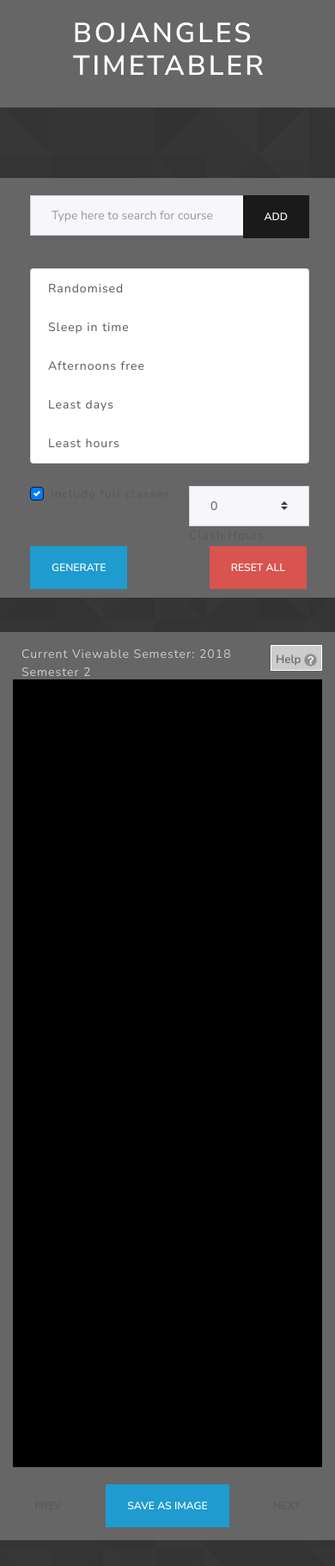
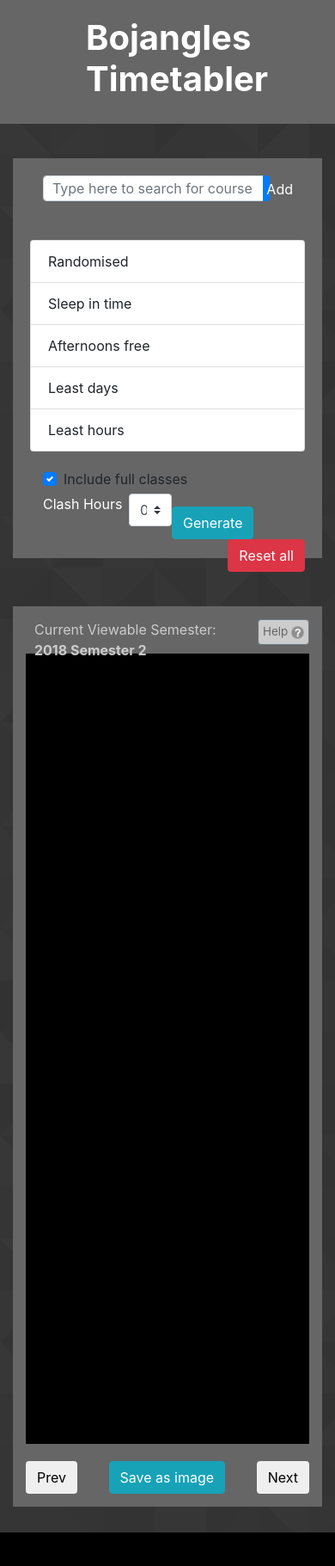
Before and after one commit to csesoc/bojangles, a Flask app: page / in a window 390 px wide; the page is wider, and only the part inside the window is pictured. Shown: that part at 86% size. After the commit the page ends 1782 px from the top of that part, so only its background shows below. Run offline with Flask 2, Linux system fonts and the light colour scheme; data that the repository does not hold is empty; parts of the project's set-up code (start-up, migrations or seed data) failed here and were passed over; some libraries are stand-ins or nearby versions.

Commit message:
updated appearance

```diff
--- a/flaskr/bojangles/templates/home.html
+++ b/flaskr/bojangles/templates/home.html
@@ -2,11 +2,7 @@
 {% block content %}
 <!-- <div class="random">hello<div> -->
 <head>
-    <link rel="stylesheet" href="https://stackpath.bootstrapcdn.com/bootswatch/4.1.1/lux/bootstrap.min.css">
-    <script src="https://maxcdn.bootstrapcdn.com/bootstrap/4.1.0/js/bootstrap.min.js"></script>
-
-    <link rel="stylesheet" href="style.css">
-    <script type="text/javascript" src="js/Sortable.js"></script>
+    <meta charset="utf-8">
     <title>Bojangles Timetabler</title>
 
     <!-- timetable class colours -->
@@ -17,45 +13,30 @@
      teal        #33cccc
      yellow      #ffcc00
      -->
-
-    <!-- Theme colours -->
-    <!--
-     white       #FFF
-     black       #000
-     dark_grey   #333 !!!!!!
-     grey        #666 !!!!!!
-     light_grey  #CCC !!!!!!
-     pale-red    #FD6769 !!!!!!
-     blue        #3399ff !!!!!!
-
-     !!!! may change
-     -->
 </head>
 
-
+<body>
+        <div class="container-fluid">
         <div class="row">
             <div class="col-sm-12" style="background-color:#666;padding-top:20px;padding-left:100px;padding-bottom:20px;">
-            <h1 style="color:white">Bojangles Timetabler</h1>
+                <h1 style="color:white; font-weight:bold; font-size:30pt">Bojangles Timetabler</h1>
             </div>
         </div>
-<br>
-<br>
-
 
         <div class="row">
             <!-- sidebar column -->
-    <div class="col-md-5">
-        <!-- <p style="padding-top: 15px; text-align: center">current semester</p> -->
+            <div class="col-12 col-md-5">
+
                 <div id="app" class="sidebar_container">
                 {% raw %}
                     <!-- input classes -->
                     <div class="input-group" style="padding: 0 10px 25px 15px;">
-                <input type="text" class="form-control"
+                        <input style="width: 85%; height: 30px; padding-left: 10px;" type="text" class="form-control"
                            :placeholder="getPlaceholder"
                            id="course-search"
                            v-on:keypress="addCourse" :disabled="this.chosenCourseFull"/>
                         <div class="input-group-append">
-                    <button id="add-btn" class="btn btn-primary"
+                            <button id="add-btn" class="btn btn-primary search_btn"
                                 v-on:click="addCourse"
                                 :disabled="this.chosenCourseFull">
                                 Add
@@ -64,10 +45,9 @@
                     </div>
 
                     <!-- show classes list -->
-            <div class="AllChosenCourse" v-for="(course, index) in chosenCourse" :key="course.code">
-                <div style="padding-left:15px; padding-right: 10px; padding-bottom: 5px">
-                    <div class="CourseBox" style="padding-bottom: 10px; background-color: white">
-                        <div class="card-body" style="height: 80px">
+                    <ul class="AllChosenCourses list-group" v-for="(course, index) in chosenCourse" :key="course.code">
+                        <li class="CourseBox">
+                            <div class="card-body">
                                 <h4 class="card-title p_course_code">
                                     <a target="__blank" :href="getCoursePage(course.code)">
                                         {{course.code}}
@@ -80,26 +60,25 @@
                                     Remove
                                 </button>
                             </div>
-                    </div>
-                </div>
-            </div>
+                        </li>
+                    </ul>
 
                     <!-- sorting option -->
-            <div style="padding: 10px; padding-left: 15px; margin-bottom: 15px">
+                    <div style="margin: 20px 0px;">
                     <ul class="list-group">
-                <li class="list-group-item d-flex justify-content-between align-items-center">
+                        <li class="list-group-item d-flex justify-content-between align-items-center" draggable="true" ondragenter="dragenter(event)" ondragstart="dragstart(event)" data-id="random">
                             Randomised
                         </li>
-                <li class="list-group-item d-flex justify-content-between align-items-center">
+                        <li class="list-group-item d-flex justify-content-between align-items-center" draggable="true" ondragenter="dragenter(event)" ondragstart="dragstart(event)" data-id="sleep">
                             Sleep in time
                         </li>
-                <li class="list-group-item d-flex justify-content-between align-items-center">
+                        <li class="list-group-item d-flex justify-content-between align-items-center" draggable="true" ondragenter="dragenter(event)" ondragstart="dragstart(event)" data-id="afternoon">
                             Afternoons free
                         </li>
-                <li class="list-group-item d-flex justify-content-between align-items-center">
+                        <li class="list-group-item d-flex justify-content-between align-items-center" draggable="true" ondragenter="dragenter(event)" ondragstart="dragstart(event)" data-id="days">
                             Least days
                         </li>
-                <li class="list-group-item d-flex justify-content-between align-items-center">
+                        <li class="list-group-item d-flex justify-content-between align-items-center" draggable="true" ondragenter="dragenter(event)" ondragstart="dragstart(event)" data-id="hours">
                             Least hours
                         </li>
                     </ul>
@@ -112,8 +91,8 @@
                         </div>
 
                         <!-- clash hours -->
-                <div class="clashHour" style="float: right; padding-right: 10px; margin-top: -20px">
-                    <select class="custom-select">
+                        <div class="clashHour" style="color: white; float: left; margin-top: 5px;">
+                            <select class="custom-select" style="float: right; width: 50px">
                                 <option selected="">0</option>
                                 <option value="1">1</option>
                                 <option value="2">2</option>
@@ -125,9 +104,9 @@
                     </div>
 
                     <!-- Generate and Reset Buttons-->
-            <div id="button_container" style="margin-top: 50px">
-                <button type="button" class="btn btn-info" style="float: left; margin-left: 15px">Generate</button>
-                <button type="button" class="btn btn-danger" style="float: right; margin-right: 13px">Reset all</button>
+                    <div id="button_container" style="margin-top: 20px">
+                        <button type="button" class="btn btn-info" style="float: left;">Generate</button>
+                        <button type="button" class="btn btn-danger" style="float: right;">Reset all</button>
                     </div>
 
                 </div>
@@ -135,14 +114,14 @@
             </div>
 
             <!-- timetable column -->
-    <div class="col-md-7" style="padding-bottom:30px;">
+            <div class="col-12 col-md-7" style="padding-bottom:30px;">
                 <!-- timetable area -->
                 <div class="timetable_container"> <!-- extends bootstrap theme container -->
                     <div class="current_sem">
                         <p>Current Viewable Semester: <b> 2018 Semester 2 </b></p>
                     </div>
                     <!-- Help button -->
-            <button type="button" class="btn btn-secondary help_button">Help <img src="/static/img/question_mark_PNG99.png" alt="?" style="width:15px;height:15px;"></button>
+                    <button type="button" class="btn btn-secondary help_button">Help <img src="static/img/question_mark_PNG99.png" alt="?" style="width:15px;height:15px;"></button>
 
                     <!-- actual timetable -->
                     <!-- original timetable start (from tdransfield)-->
@@ -155,7 +134,7 @@
                         </div>
                     </div>
                      <!-- Original timetable end-->
-             <div class="button_container" style="margin-top:20px;">
+                     <div class="button_container" style="display: flex;">
                         <button type="button" class="btn" style="float:left;">Prev</button>
                         <button type="button" class="btn btn-info" style="margin: auto;">Save as image</button>
                         <button type="button" class="btn" style="float:right;">Next</button>
@@ -163,12 +142,14 @@
                 </div>
             </div>
         </div>
+    </div>
+</body>
 
 
 {% endblock %}
 {% block scripts %}
-<script src="/static/jquery-3.3.1.min.js" charset="utf-8"></script>
-<script src="/static/jquery.autocomplete.min.js" charset="utf-8"></script>
+<script src="../static/jquery-3.3.1.min.js" charset="utf-8"></script>
+<script src="../static/jquery.autocomplete.min.js" charset="utf-8"></script>
 <script charset="utf-8">
     var currentSem = 'S2';
 
```
Also changed, not shown: 1 other file. Lines whose indentation alone changed are shown as unchanged.
